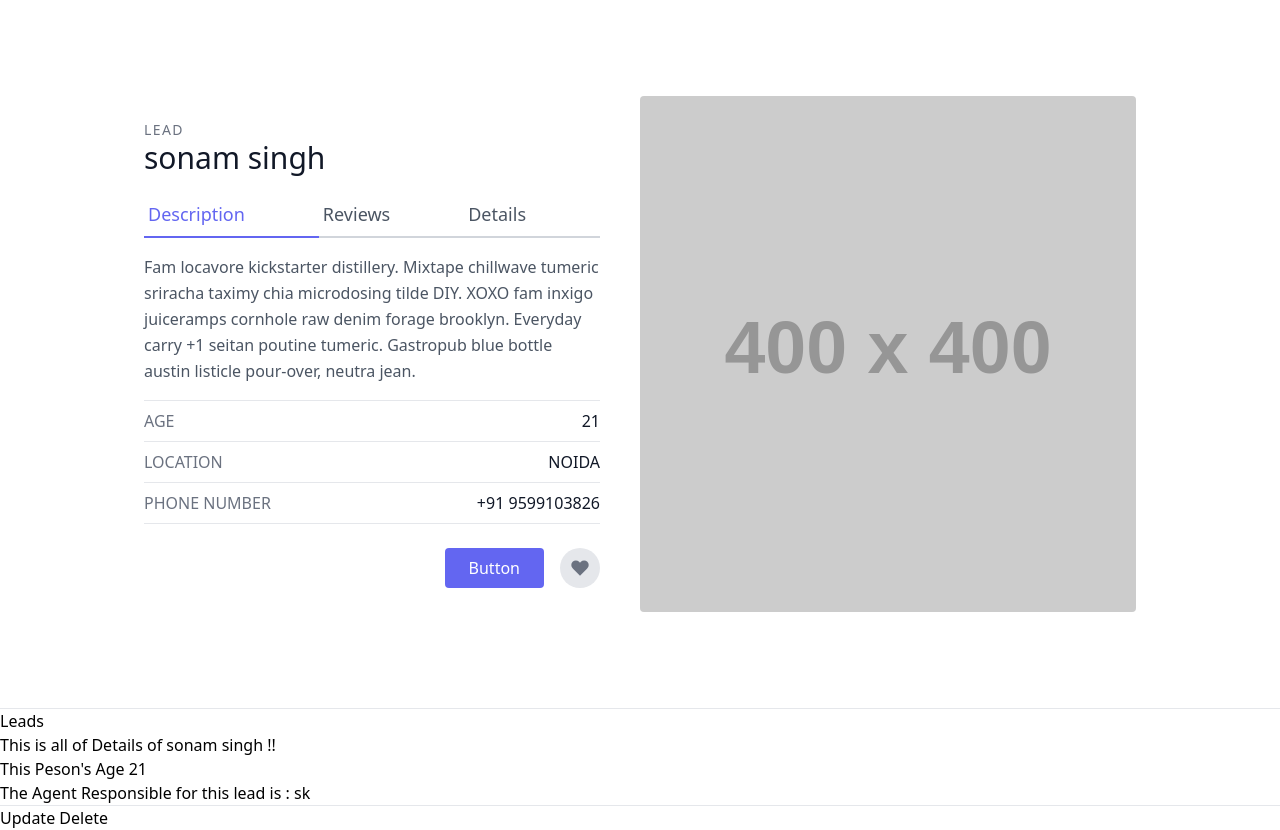
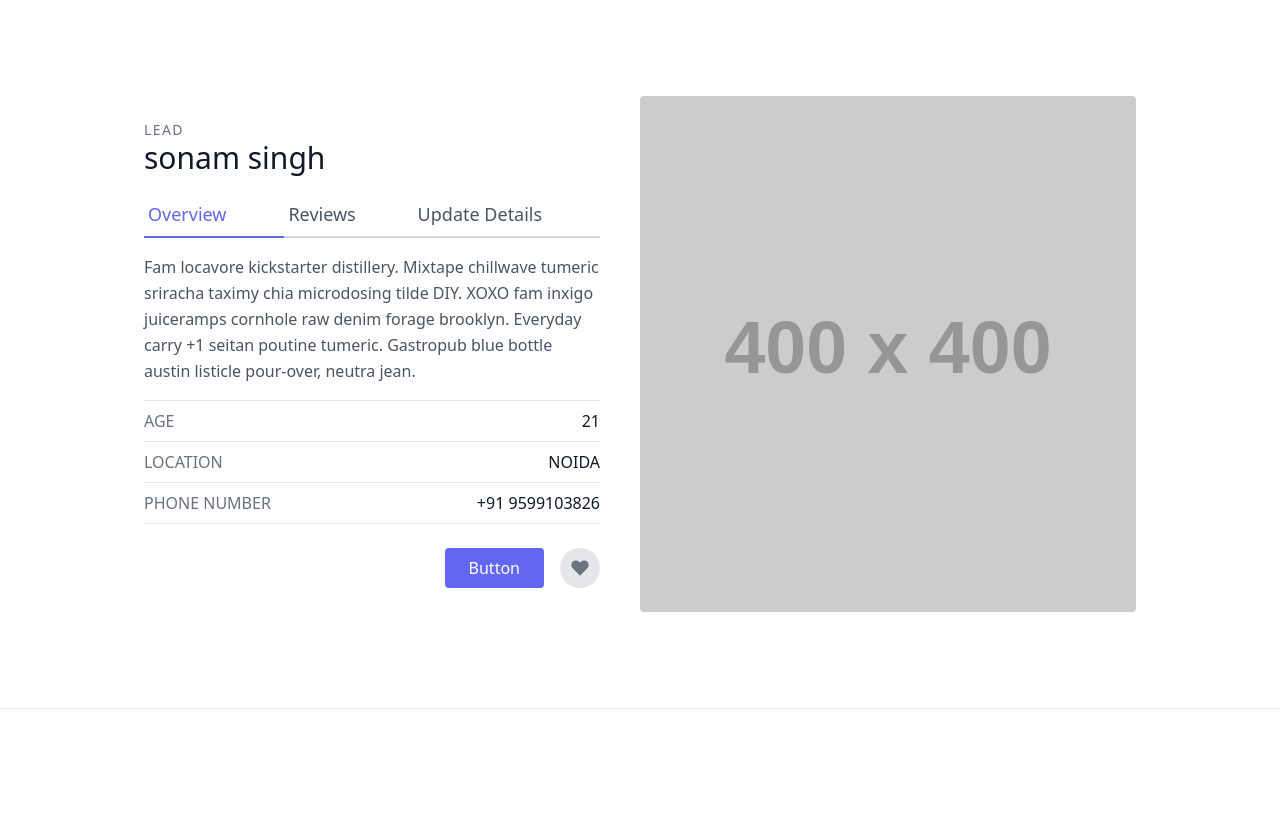
Before and after one commit to MrSkMishra/CRM, a Django app: page /3 in a window 1280 px wide. Shown: the part 80-910 px from the top of the page. After the commit the page ends 789 px from the top, so only its background shows below. Run offline with Django 3.2, Linux system fonts and the light colour scheme; data comes from the database, SQL or seed files in the repository; grey boxes labelled with a size stand in for pictures from a placeholder-image service; some libraries are stand-ins or nearby versions.

Commit message:
class based view or some html file changes

```diff
--- a/djcrm/urls.py
+++ b/djcrm/urls.py
@@ -15,10 +15,11 @@ Including another URLconf
 """
 from django.contrib import admin
 from django.urls import path,include
-
+from leads.views import landing_page , LandingPageView
 
 urlpatterns = [
     path('admin/', admin.site.urls),
-    path('',include('leads.urls',namespace="leads")),
+    path('leads/',LandingPageView.as_view() , name= " LandingPageView"),
+    path('',include('leads.urls',namespace="leads"))
 
 ]
--- a/leads/templates/leads/lead_detail.html
+++ b/leads/templates/leads/lead_detail.html
@@ -7,13 +7,24 @@
     <div class="lg:w-4/5 mx-auto flex flex-wrap">
       <div class="lg:w-1/2 w-full lg:pr-10 lg:py-6 mb-6 lg:mb-0">
         <h2 class="text-sm title-font text-gray-500 tracking-widest">LEAD</h2>
-        <h1 class="text-gray-900 text-3xl title-font font-medium mb-4">{{lead.first_name}}  {{lead.last_name}}</h1>
+        <h1 class="text-gray-900 text-3xl title-font font-medium mb-4">{{lead.first_name}} {{lead.last_name}}</h1>
         <div class="flex mb-4">
-          <a class="flex-grow text-indigo-500 border-b-2 border-indigo-500 py-2 text-lg px-1">Description</a>
-          <a class="flex-grow border-b-2 border-gray-300 py-2 text-lg px-1">Reviews</a>
-          <a href="{% url 'leads:update' lead.pk %}" class="flex-grow border-b-2 border-gray-300 py-2 text-lg px-1">Details</a>
+          <a href="{% url 'leads:detail'  lead.pk %}" class="flex-grow text-indigo-500 border-b-2 border-indigo-500 py-2 text-lg px-1">
+            Overview
+          </a>
+          <a class="flex-grow border-b-2 border-gray-300 py-2 text-lg px-1">
+            Reviews
+          </a>
+          <a href="{% url 'leads:update' lead.pk %}"
+          class="flex-grow border-b-2 border-gray-300 py-2 text-lg px-1">
+            Update Details
+          </a>
+
+
         </div>
-        <p class="leading-relaxed mb-4">Fam locavore kickstarter distillery. Mixtape chillwave tumeric sriracha taximy chia microdosing tilde DIY. XOXO fam inxigo juiceramps cornhole raw denim forage brooklyn. Everyday carry +1 seitan poutine tumeric. Gastropub blue bottle austin listicle pour-over, neutra jean.</p>
+        <p class="leading-relaxed mb-4">Fam locavore kickstarter distillery. Mixtape chillwave tumeric sriracha taximy
+          chia microdosing tilde DIY. XOXO fam inxigo juiceramps cornhole raw denim forage brooklyn. Everyday carry +1
+          seitan poutine tumeric. Gastropub blue bottle austin listicle pour-over, neutra jean.</p>
         <div class="flex border-t border-gray-200 py-2">
           <span class="text-gray-500">AGE</span>
           <span class="ml-auto text-gray-900">{{lead.age}}</span>
@@ -28,15 +39,21 @@
         </div>
         <div class="flex">
           <!-- <span class="title-font font-medium text-2xl text-gray-900">$58.00</span> -->
-          <button class="flex ml-auto text-white bg-indigo-500 border-0 py-2 px-6 focus:outline-none hover:bg-indigo-600 rounded">Button</button>
-          <button class="rounded-full w-10 h-10 bg-gray-200 p-0 border-0 inline-flex items-center justify-center text-gray-500 ml-4">
-            <svg fill="currentColor" stroke-linecap="round" stroke-linejoin="round" stroke-width="2" class="w-5 h-5" viewBox="0 0 24 24">
-              <path d="M20.84 4.61a5.5 5.5 0 00-7.78 0L12 5.67l-1.06-1.06a5.5 5.5 0 00-7.78 7.78l1.06 1.06L12 21.23l7.78-7.78 1.06-1.06a5.5 5.5 0 000-7.78z"></path>
+          <button
+            class="flex ml-auto text-white bg-indigo-500 border-0 py-2 px-6 focus:outline-none hover:bg-indigo-600 rounded">Button</button>
+          <button
+            class="rounded-full w-10 h-10 bg-gray-200 p-0 border-0 inline-flex items-center justify-center text-gray-500 ml-4">
+            <svg fill="currentColor" stroke-linecap="round" stroke-linejoin="round" stroke-width="2" class="w-5 h-5"
+              viewBox="0 0 24 24">
+              <path
+                d="M20.84 4.61a5.5 5.5 0 00-7.78 0L12 5.67l-1.06-1.06a5.5 5.5 0 00-7.78 7.78l1.06 1.06L12 21.23l7.78-7.78 1.06-1.06a5.5 5.5 0 000-7.78z">
+              </path>
             </svg>
           </button>
         </div>
       </div>
-      <img alt="ecommerce" class="lg:w-1/2 w-full lg:h-auto h-64 object-cover object-center rounded" src="https://dummyimage.com/400x400">
+      <img alt="ecommerce" class="lg:w-1/2 w-full lg:h-auto h-64 object-cover object-center rounded"
+        src="https://dummyimage.com/400x400">
     </div>
   </div>
 </section>
@@ -46,12 +63,5 @@
 
 <hr>
 
-    <button class="submit"><a href="{% url 'leads:home' %}">Leads</a></button>
-    <h1>  This is all of Details of {{lead.first_name}} {{lead.last_name}} !! </h1>
-   <p>This Peson's Age {{lead.age}}</p>
-   <p>The Agent Responsible for this lead is : {{lead.agent}}</p>
 
-   <hr/>
-   <button><a href="{% url 'leads:update' lead.pk %}">Update</a></button>
-   <button><a href="{% url 'leads:delete' lead.pk %}">Delete</a></button>
 {% endblock content %}
--- a/leads/urls.py
+++ b/leads/urls.py
@@ -4,7 +4,7 @@ from leads import views
 
 app_name = "leads"
 urlpatterns = [
-    path('',views.landing_page,name="landing"),
+    path('',views.LeadListView.as_view(),name="landing"),
     path('home/',views.home_page,name="home"),
     path('<int:pk>',views.lead_detail,name="detail"),
     path('<int:pk>/update/',views.lead_update,name="update"),
--- a/leads/views.py
+++ b/leads/views.py
@@ -1,10 +1,19 @@
 from django.shortcuts import render,HttpResponse,redirect
 from .models import *
 from .forms import LeadForm,LeadModelForm
+from django.views.generic import TemplateView,ListView
 # Create your views here.
+
+class LandingPageView(TemplateView):
+    template_name = "landing.html"
 
 def landing_page(request):
     return render (request,"landing.html")
+
+class LeadListView(ListView):
+    template_name = "leads/index.html"
+    queryset = Lead.objects.all()
+
 
 def home_page(request):
     leads = Lead.objects.all()
```
Also changed, not shown: leads/templates/leads/lead_update.html (+3 -13 lines).
